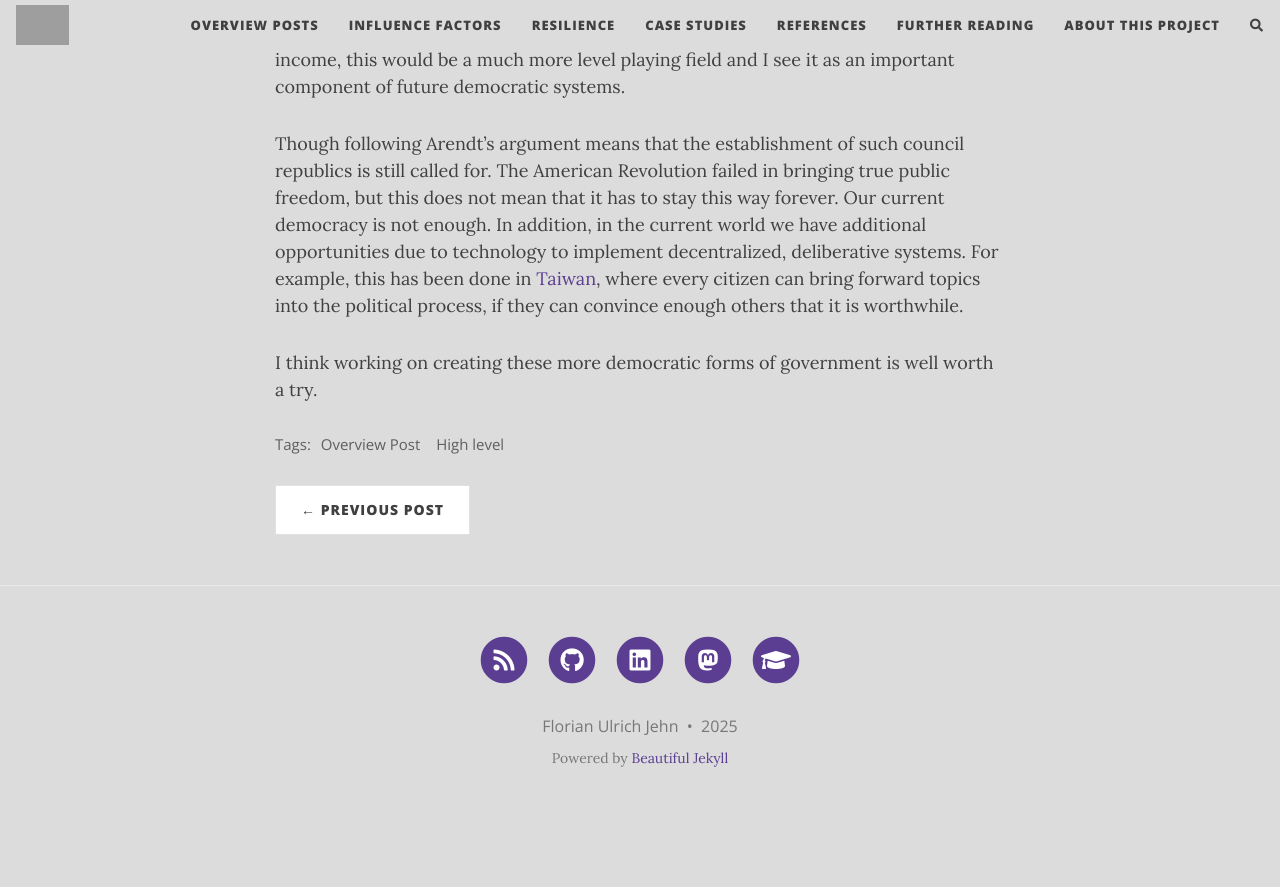
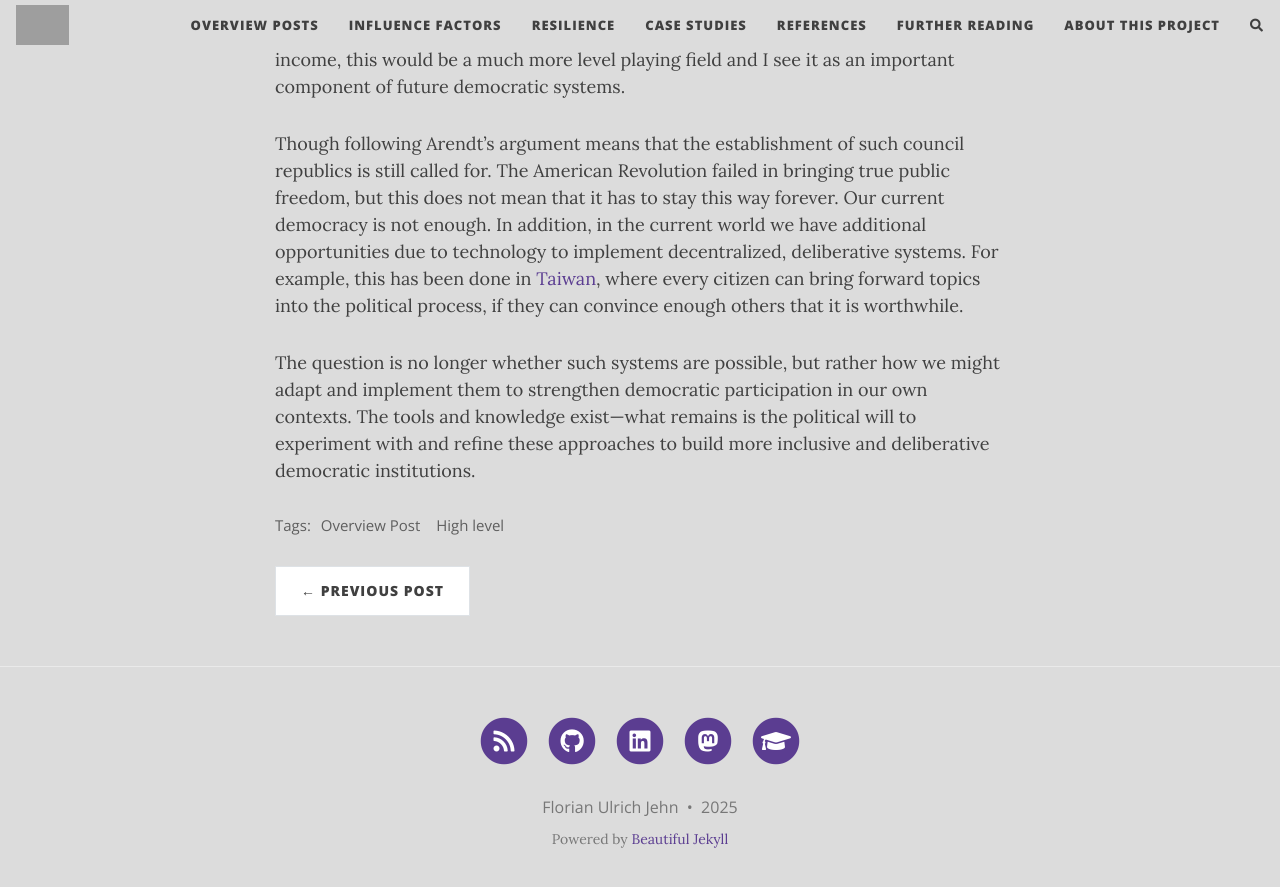
Before and after one commit to florianjehn/Societal_Collapse, a Jekyll site: the page built from _posts/2025-02-06-revolution.md, in a window 1280 px wide and 900 px high, scrolled down 14139 px. Shown: the top 887 px of the window. Built offline with Jekyll 4.4.1, drawn with Linux system fonts in a browser that asks for light colours; nearby versions of some CDN libraries; comment, search, counter and statistics services are not loaded; before the commit the page ends 14958 px from its top, so only the background shows below that; grey boxes are pictures that could not be loaded.

Commit message:
Update 2025-02-06-revolution.md

```diff
--- a/_posts/2025-02-06-revolution.md
+++ b/_posts/2025-02-06-revolution.md
@@ -144,4 +144,4 @@ Besides that, the current times also seem much better soil for the implementatio
 
 Though following Arendt’s argument means that the establishment of such council republics is still called for. The American Revolution failed in bringing true public freedom, but this does not mean that it has to stay this way forever. Our current democracy is not enough. In addition, in the current world we have additional opportunities due to technology to implement decentralized, deliberative systems. For example, this has been done in [Taiwan](https://80000hours.org/podcast/episodes/audrey-tang-what-we-can-learn-from-taiwan/), where every citizen can bring forward topics into the political process, if they can convince enough others that it is worthwhile.
 
-I think working on creating these more democratic forms of government is well worth a try.
+The question is no longer whether such systems are possible, but rather how we might adapt and implement them to strengthen democratic participation in our own contexts. The tools and knowledge exist—what remains is the political will to experiment with and refine these approaches to build more inclusive and deliberative democratic institutions.
```
